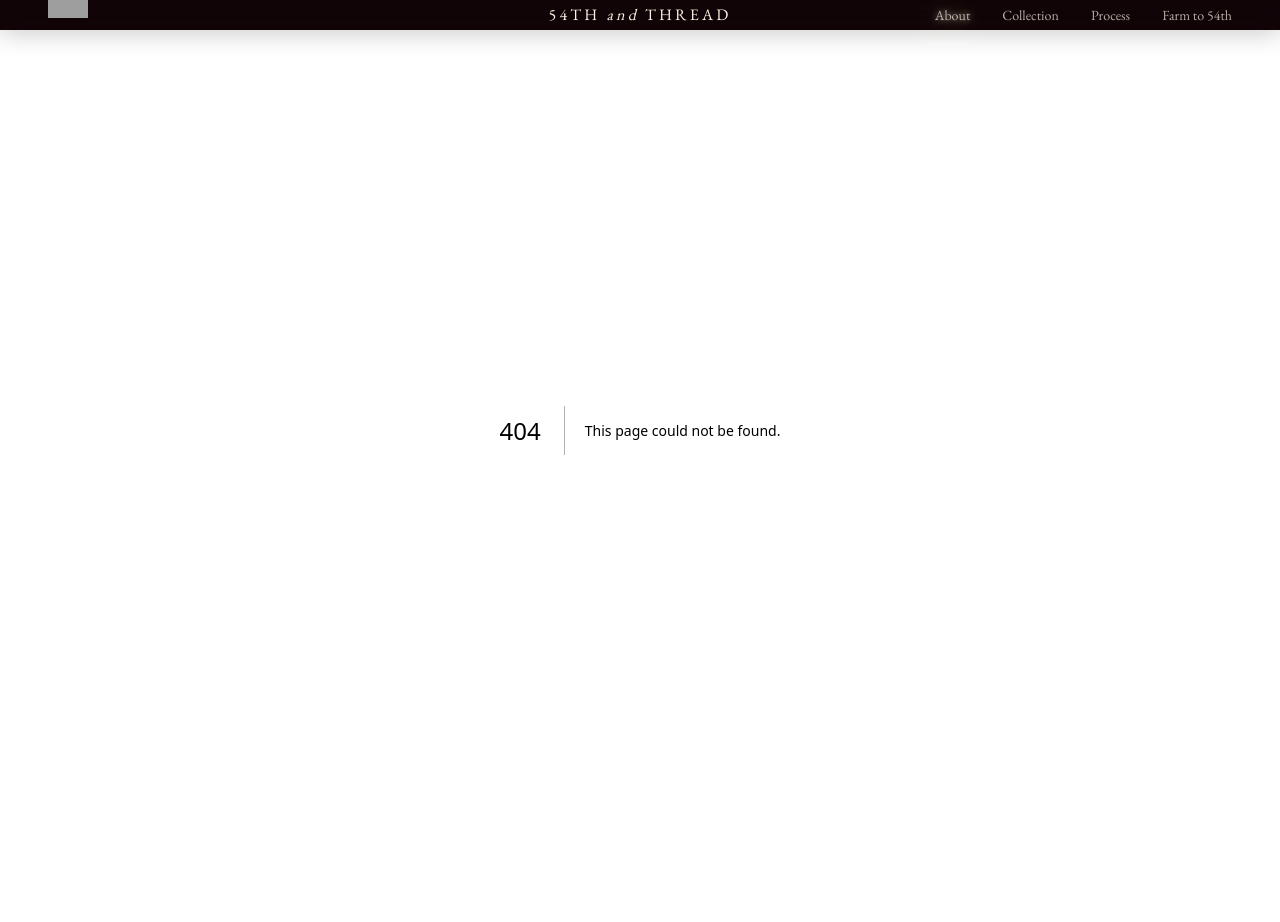
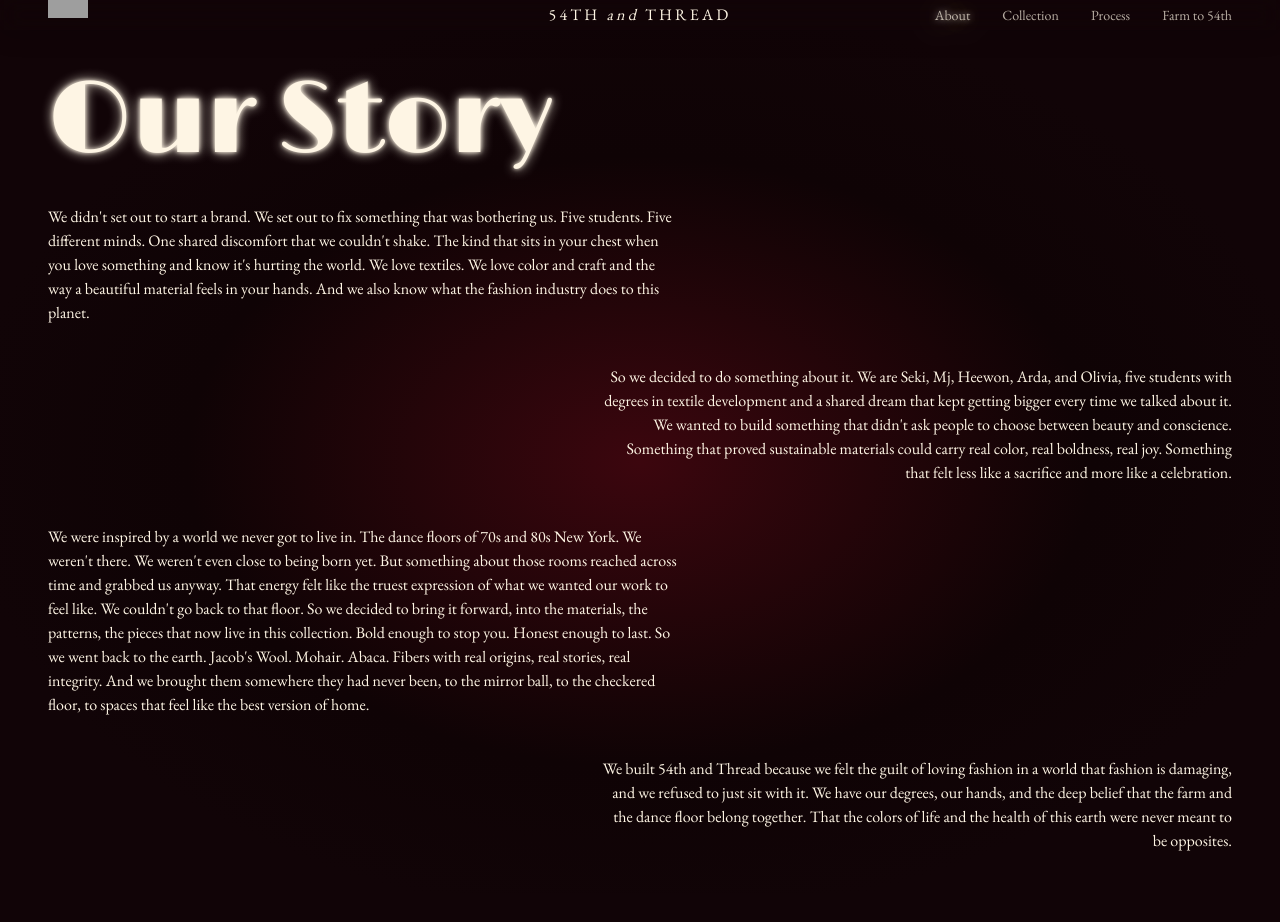
Before and after one commit to mykaelsss/54thandthread, a Next.js app in the folder client/: page /about in a window 1280 px wide. Before the commit this address had no page. Shown: the top 922 px of the page. Built offline with nearby package versions, Linux system fonts and the light colour scheme; grey boxes are pictures that could not be loaded.

Commit message:
create about page

```diff
--- /dev/null
+++ b/client/app/about/page.tsx
@@ -0,0 +1,60 @@
+import GlassImage from "@/components/ui/GlassImage";
+import Section from "@/components/Section";
+
+const BASE = "https://uhabyv1o9x0gnree.public.blob.vercel-storage.com/about";
+
+export default function AboutPage() {
+  return (
+    <main id="main-content">
+      <Section aria-label="about hero" className="w-full flex-1">
+        <div className="relative z-10 w-full px-6 lg:px-12 pt-12 pb-10">
+          <h1 className="font-limelight text-[clamp(3rem,8vw,8rem)] leading-[0.85] [text-shadow:0_0_4px_currentColor,0_0_12px_currentColor] pb-10">Our Story</h1>
+          <div className="flex flex-col gap-10">
+            <p className="text-[clamp(1rem,1.2vw,2rem)] max-w-[82ch]">
+              We didn&apos;t set out to start a brand. We set out to fix
+              something that was bothering us. Five students. Five different
+              minds. One shared discomfort that we couldn&apos;t shake. The kind
+              that sits in your chest when you love something and know it&apos;s
+              hurting the world. We love textiles. We love color and craft and
+              the way a beautiful material feels in your hands. And we also know
+              what the fashion industry does to this planet.
+            </p>
+            <p className="text-[clamp(1rem,1.2vw,2rem)] self-end max-w-[82ch] text-right">
+              So we decided to do something about it. We are Seki, Mj, Heewon,
+              Arda, and Olivia, five students with degrees in textile
+              development and a shared dream that kept getting bigger every time
+              we talked about it. We wanted to build something that didn&apos;t
+              ask people to choose between beauty and conscience. Something that
+              proved sustainable materials could carry real color, real
+              boldness, real joy. Something that felt less like a sacrifice and
+              more like a celebration.
+            </p>
+            <p className="text-[clamp(1rem,1.2vw,2rem)] max-w-[82ch]">
+              We were inspired by a world we never got to live in. The dance
+              floors of 70s and 80s New York. We weren&apos;t there. We
+              weren&apos;t even close to being born yet. But something about
+              those rooms reached across time and grabbed us anyway. That energy
+              felt like the truest expression of what we wanted our work to feel
+              like. We couldn&apos;t go back to that floor. So we decided to
+              bring it forward, into the materials, the patterns, the pieces
+              that now live in this collection. Bold enough to stop you. Honest
+              enough to last. So we went back to the earth. Jacob&apos;s Wool.
+              Mohair. Abaca. Fibers with real origins, real stories, real
+              integrity. And we brought them somewhere they had never been, to
+              the mirror ball, to the checkered floor, to spaces that feel like
+              the best version of home.
+            </p>
+            <p className="text-[clamp(1rem,1.2vw,2rem)] self-end max-w-[82ch] text-right">
+              We built 54th and Thread because we felt the guilt of loving
+              fashion in a world that fashion is damaging, and we refused to
+              just sit with it. We have our degrees, our hands, and the deep
+              belief that the farm and the dance floor belong together. That the
+              colors of life and the health of this earth were never meant to be
+              opposites.
+            </p>
+          </div>
+        </div>
+      </Section>
+    </main>
+  );
+}
```
